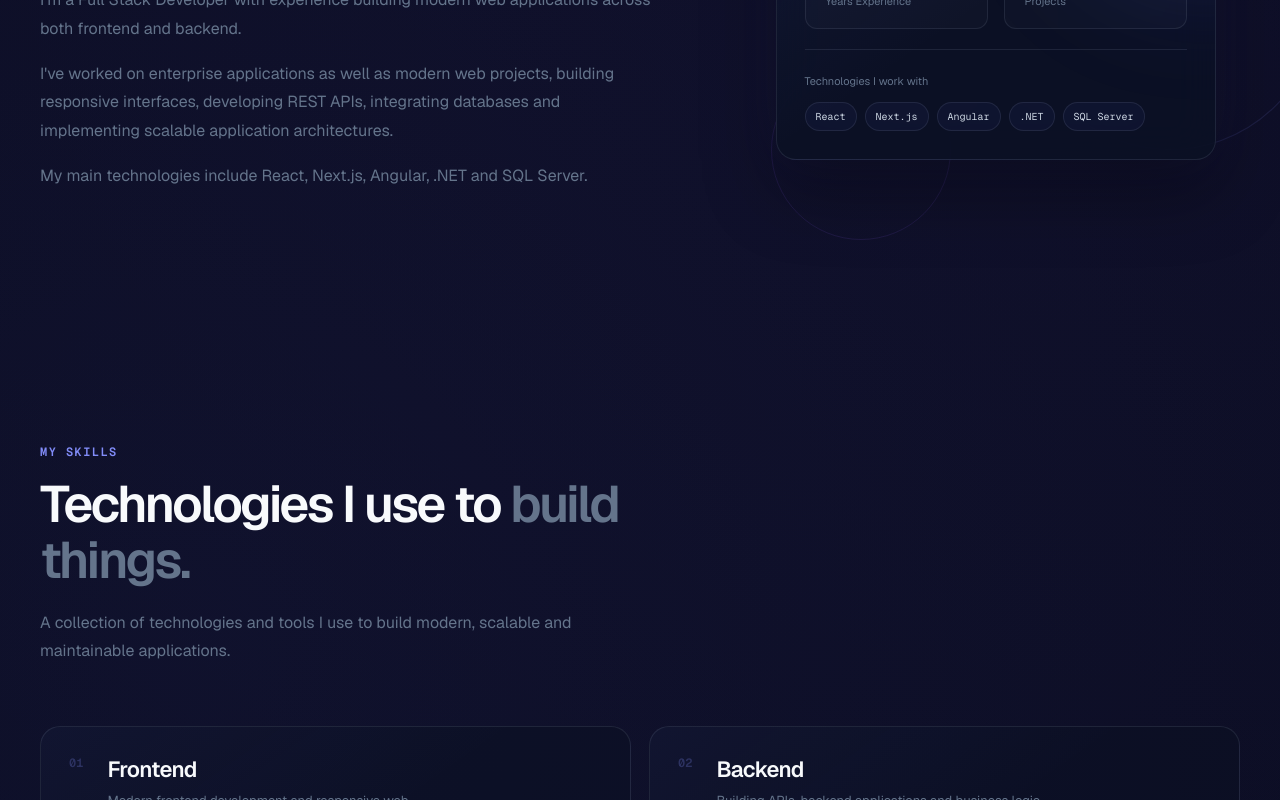
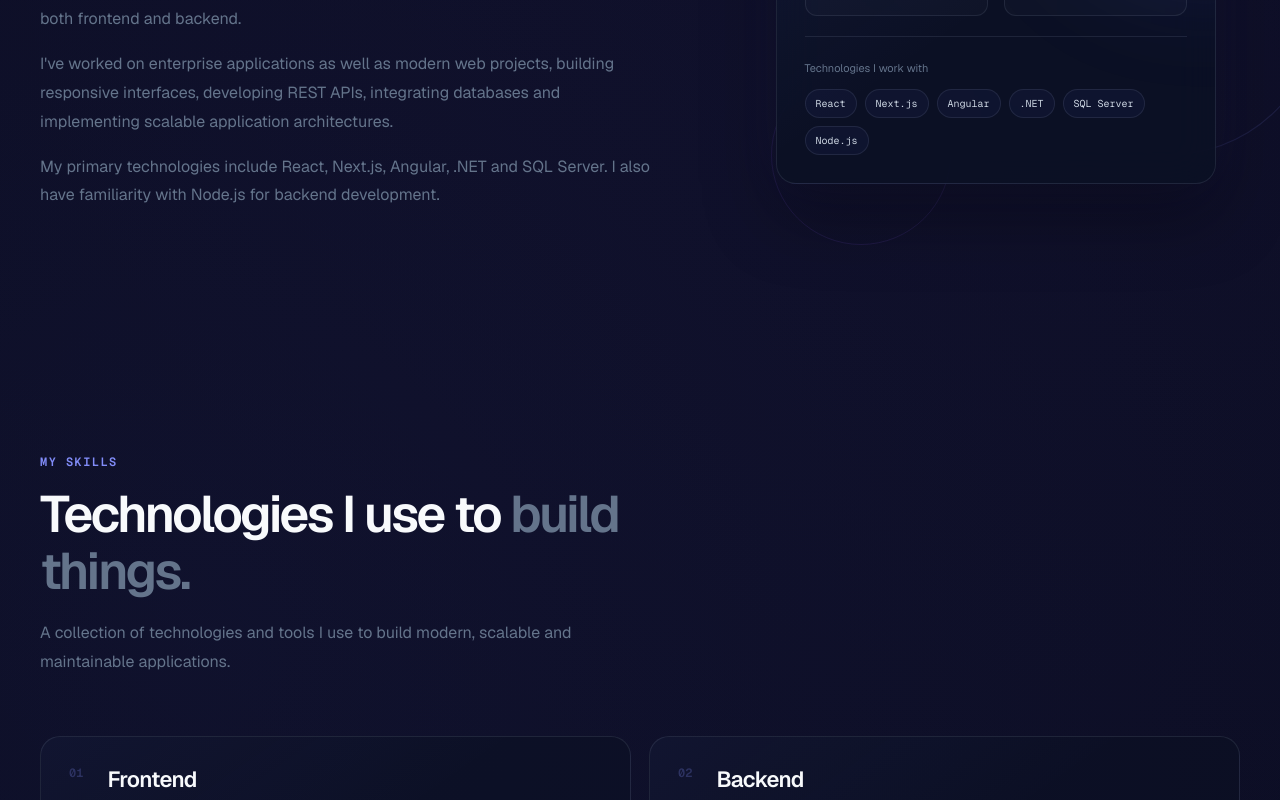
Before and after one commit to ali-tz-2004/ali-portfolio, a Next.js app: page / in a window 1280 px wide. Shown: the part 1120-1920 px from the top of the page. Built offline with nearby package versions, Linux system fonts and the light colour scheme.

Commit message:
Add Node.js to skills and about sections

```diff
--- a/components/home/about/About.tsx
+++ b/components/home/about/About.tsx
@@ -11,7 +11,14 @@ const stats = [
   },
 ];
 
-const technologies = ["React", "Next.js", "Angular", ".NET", "SQL Server"];
+const technologies = [
+  "React",
+  "Next.js",
+  "Angular",
+  ".NET",
+  "SQL Server",
+  "Node.js",
+];
 
 export default function About() {
   return (
@@ -41,8 +48,9 @@ export default function About() {
             </p>
 
             <p>
-              My main technologies include React, Next.js, Angular, .NET and SQL
-              Server.
+              My primary technologies include React, Next.js, Angular, .NET and
+              SQL Server. I also have familiarity with Node.js for backend
+              development.
             </p>
           </div>
         </div>
--- a/data/skills.ts
+++ b/data/skills.ts
@@ -26,6 +26,7 @@ export const skillCategories: SkillCategory[] = [
       "Entity Framework Core",
       "REST API",
       "JWT Authentication",
+      "Node.js",
     ],
   },
   {
```
